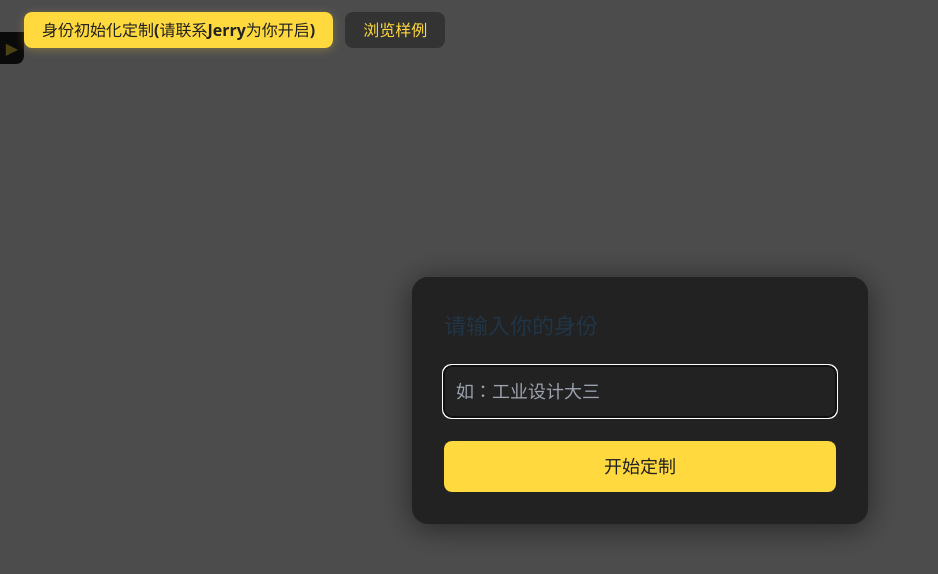
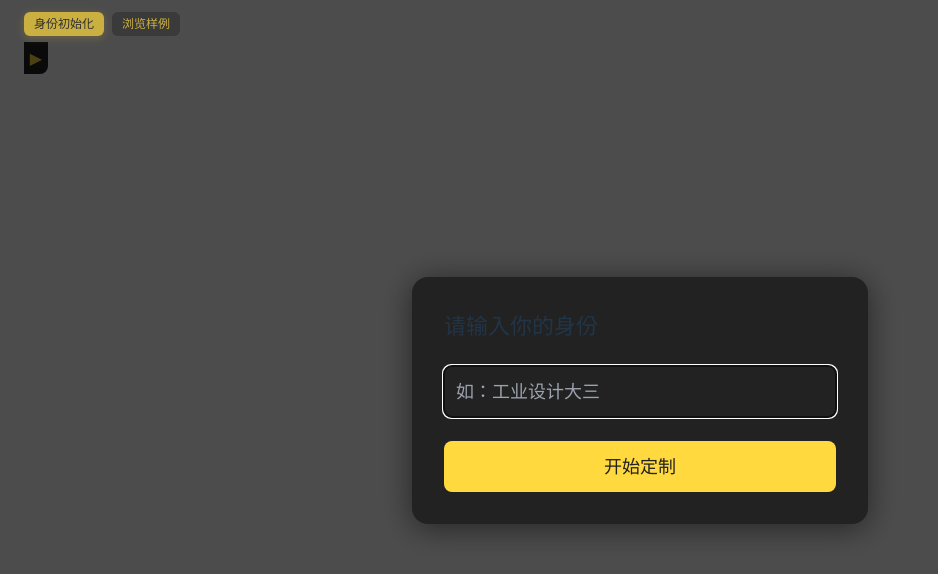
Before and after one commit to JerryHong08/LogSeed, a React (Vite) app: page / in a window 1280 px wide. Shown: the top 574 px of the page, without its empty margins (0-938 px from the left). Built offline with nearby package versions, Linux system fonts and the light colour scheme.

Commit message:
v4.2 polish

```diff
--- a/src/App.jsx
+++ b/src/App.jsx
@@ -502,8 +502,8 @@ const App = () => {
         display: 'flex',
         flexDirection: 'column',
         alignItems: 'flex-end', // 右对齐
-        gap: 12,
-        minWidth: 60,
+        gap: 8, // 缩小间距
+        minWidth: 40,
       }}>
         {tags.map((tag) => (
           <div
@@ -511,21 +511,22 @@ const App = () => {
             style={{
               background: tag.highlight ? '#FFD93D' : tag.color,
               color: tag.highlight ? '#222' : '#fff',
-              padding: '8px 20px 8px 20px',
-              borderRadius: '16px 16px 0 16px',
+              padding: '4px 10px', // 缩小标签
+              borderRadius: '12px 12px 0 12px',
               fontWeight: 'bold',
-              fontSize: '1.1rem',
+              fontSize: '0.85rem', // 缩小字体
               boxShadow: tag.highlight ? '0 2px 8px rgba(0,0,0,0.18)' : 'none',
-              minWidth: 70,
+              minWidth: 40,
               textAlign: tag.level === 1 ? 'right' : 'left', // 主标签左对齐，子标签右对齐
-              marginLeft: tag.level === 0 ? 0 : 32,
-              marginRight: tag.level === 1 ? 0 : 32,
+              marginLeft: tag.level === 0 ? 0 : 16,
+              marginRight: tag.level === 1 ? 0 : 16,
               border: tag.highlight ? '2px solid #FFD93D' : '2px solid transparent',
               transition: 'all 0.2s',
               zIndex: tag.highlight ? 2 : 1,
               position: 'relative',
               overflow: 'hidden',
               alignSelf: tag.level === 1 ? 'flex-end' : 'flex-start', // 子标签右对齐
+              opacity: 0.7, // 标签整体透明度
             }}
           >
             {/* 进度条底色 */}
@@ -538,6 +539,7 @@ const App = () => {
                 width: '100%',
                 background: 'rgba(255,255,255,0.15)',
                 borderRadius: 3,
+                opacity: 0.7, // 进度条底色透明度
               }}
             />
             {/* 进度条前景 */}
@@ -551,10 +553,10 @@ const App = () => {
                 background: '#22c55e',
                 borderRadius: 3,
                 transition: 'width 0.3s',
-                opacity: 0.85,
+                opacity: 0.7, // 进度条前景透明度
               }}
             />
-            <span style={{ position: 'relative', zIndex: 2 }}>{tag.label}</span>
+            <span style={{ position: 'relative', zIndex: 2, opacity: 0.7 }}>{tag.label}</span>
           </div>
         ))}
       </div>
@@ -568,30 +570,32 @@ const App = () => {
         position: 'fixed',
         top: 12,
         left: 24,
+        left: panelCollapsed ? 24 : 272, // 跟随侧边栏宽度移动，w-6=24px, w-64=256px+间距
         zIndex: 1001,
         display: 'flex',
-        gap: 12,
+        gap: 8, // 缩小间距
       }}>
         <button
           onClick={() => {
             setUseSample(false);
-            setShowIdentityModal(true); // 回到身份输入
-            setData(null); // 清空数据
+            setShowIdentityModal(true);
+            setData(null);
             setIdentity('');
           }}
           style={{
             background: !useSample ? '#FFD93D' : '#333',
             color: !useSample ? '#222' : '#FFD93D',
             border: 'none',
-            borderRadius: 8,
-            padding: '6px 18px',
+            borderRadius: 6,
+            padding: '3px 10px', // 缩小按钮
             fontWeight: 'bold',
-            fontSize: 16,
+            fontSize: 12,        // 缩小字体
             cursor: 'pointer',
-            boxShadow: !useSample ? '0 2px 8px #FFD93D44' : 'none'
+            boxShadow: !useSample ? '0 2px 8px #FFD93D44' : 'none',
+            opacity: 0.7,        // 按钮透明度
           }}
         >
-          身份初始化定制(请联系Jerry为你开启)
+          身份初始化
         </button>
         <button
           onClick={() => setUseSample(true)}
@@ -599,12 +603,13 @@ const App = () => {
             background: useSample ? '#FFD93D' : '#333',
             color: useSample ? '#222' : '#FFD93D',
             border: 'none',
-            borderRadius: 8,
-            padding: '6px 18px',
+            borderRadius: 6,
+            padding: '3px 10px', // 缩小按钮
             fontWeight: 'bold',
-            fontSize: 16,
+            fontSize: 12,        // 缩小字体
             cursor: 'pointer',
-            boxShadow: useSample ? '0 2px 8px #FFD93D44' : 'none'
+            boxShadow: useSample ? '0 2px 8px #FFD93D44' : 'none',
+            opacity: 0.7,        // 按钮透明度
           }}
         >
           浏览样例
@@ -688,13 +693,13 @@ const App = () => {
           style={{
             width: 24,
             height: 32,
+            left: panelCollapsed ? 24 : 256, // 跟随侧边栏宽度移动，w-6=24px, w-64=256px+间距
             background: '#222',
             color: '#FFD93D',
             border: 'none',
             borderRadius: '0 0 8px 0',
             position: 'absolute',
-            left: panelCollapsed ? 0 : 256,
-            top: 32,
+            top: 42,
             zIndex: 100,
             cursor: 'pointer',
             transition: 'left 0.3s',
```
